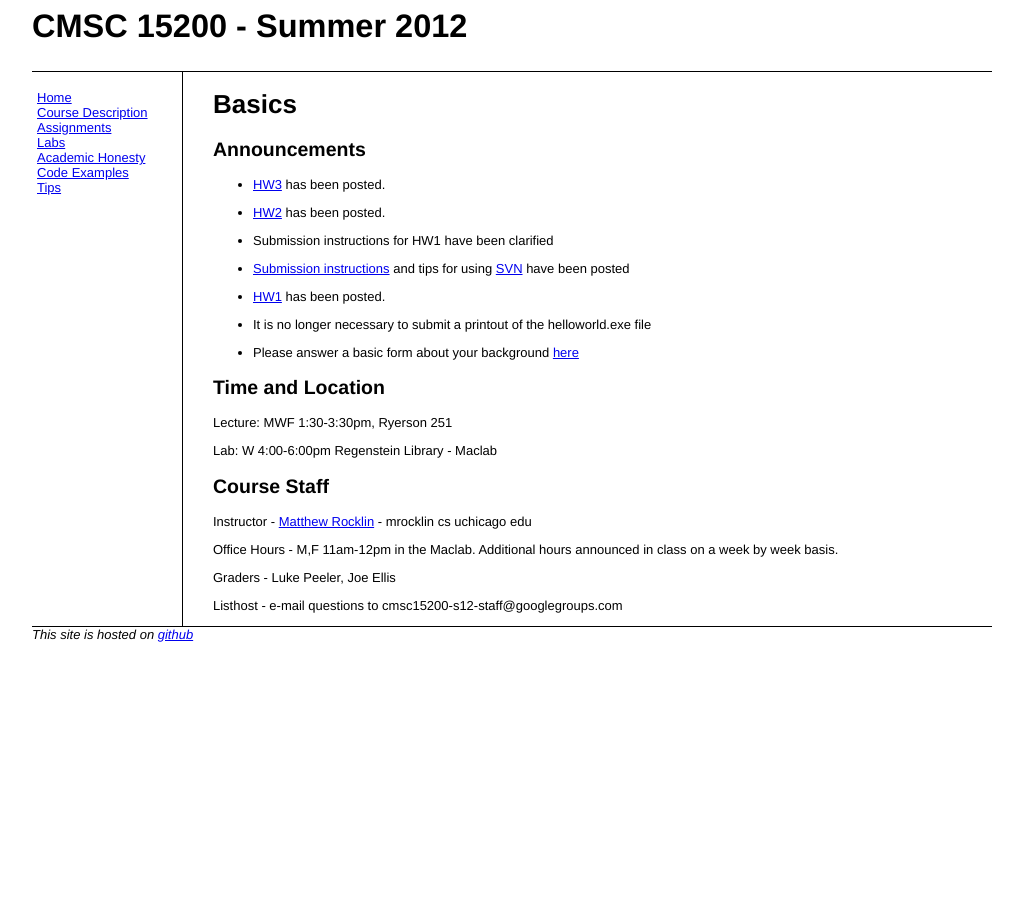
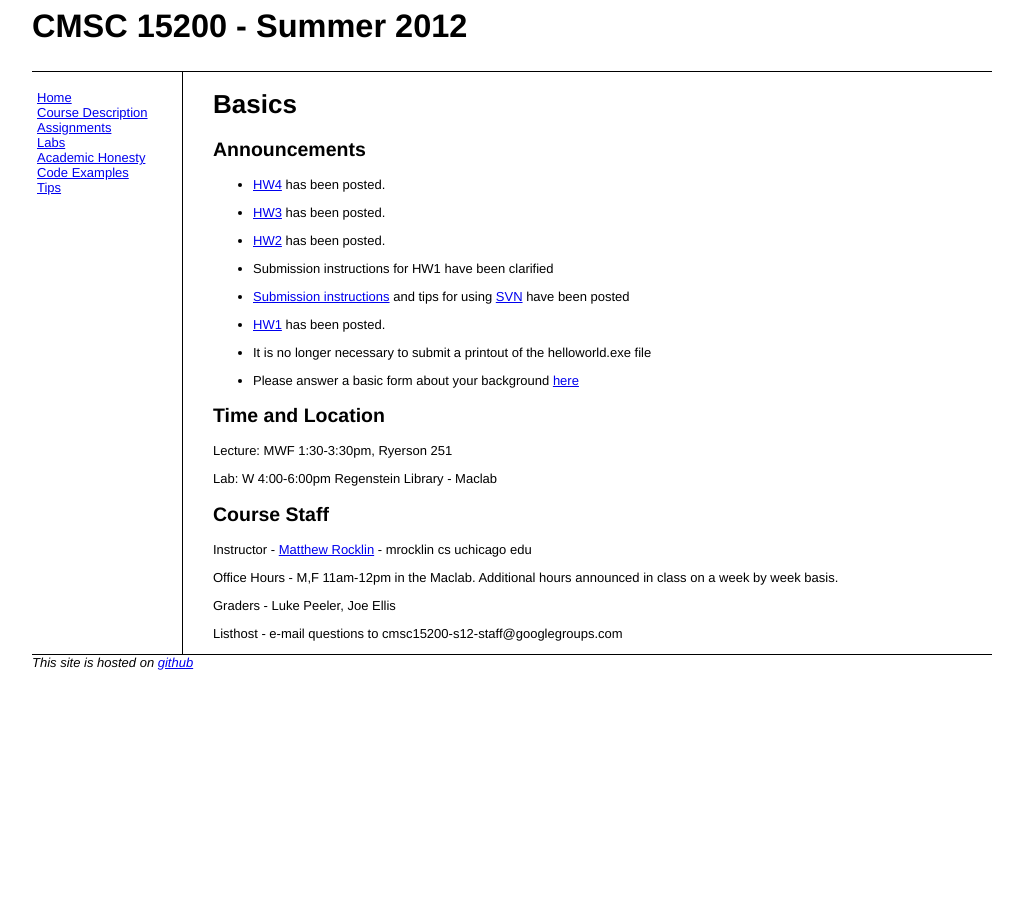
Before and after one commit to mrocklin/cmsc15200, a Jekyll site: the page built from index.md, in a window 1280 px wide. Shown: the whole page, without its empty margins (128-1151 px from the left). Built offline with Jekyll 4.4.1, drawn with Linux system fonts in a browser that asks for light colours; Markdown is read by kramdown in place of the engine named in the settings.

Commit message:
add hw4 annoucement

```diff
--- a/index.md
+++ b/index.md
@@ -5,6 +5,8 @@ title: Basics
 
 Announcements
 -------------
+
+* [HW4](assignments/hw4/index.html) has been posted.
 
 * [HW3](assignments/hw3/index.html) has been posted.
 
```
